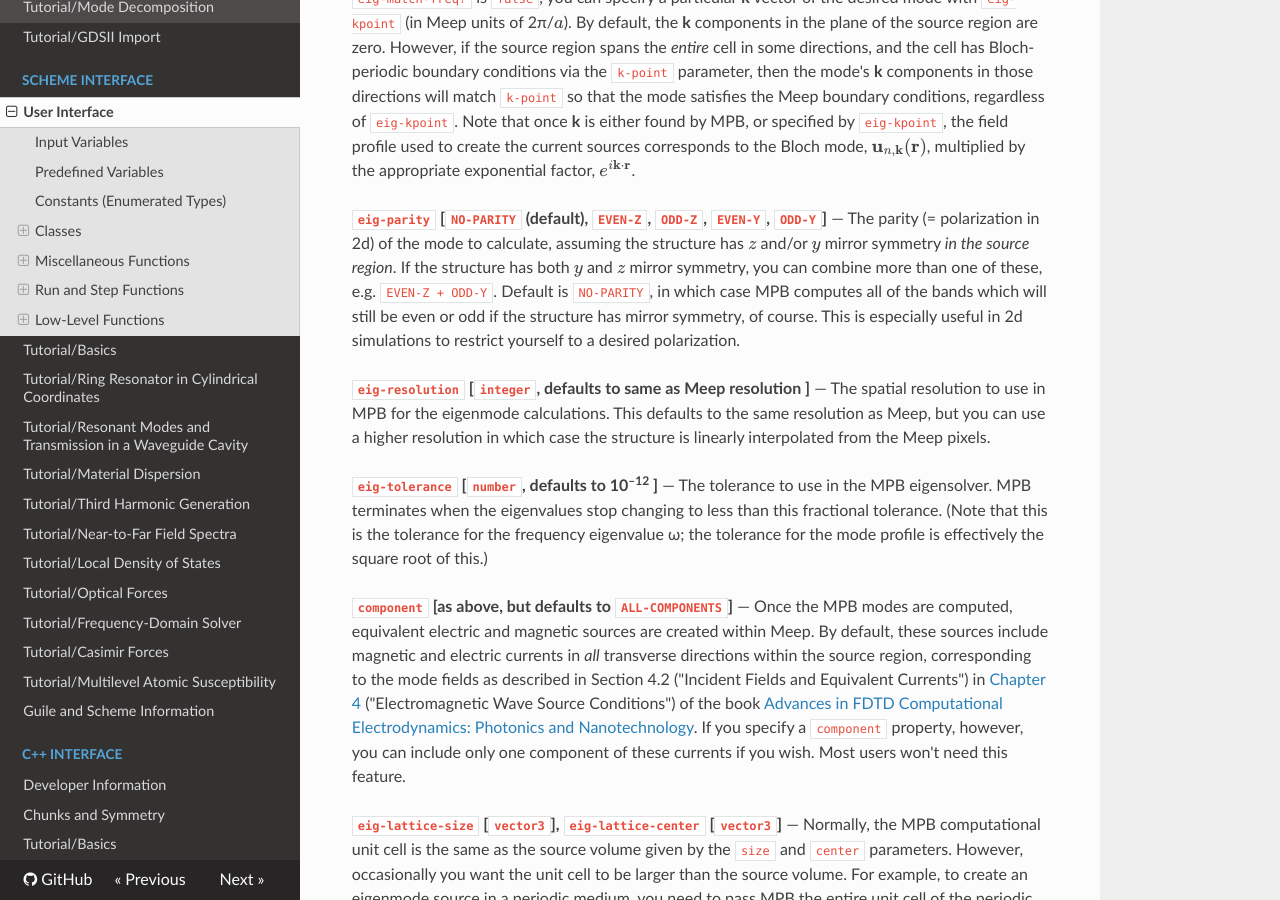
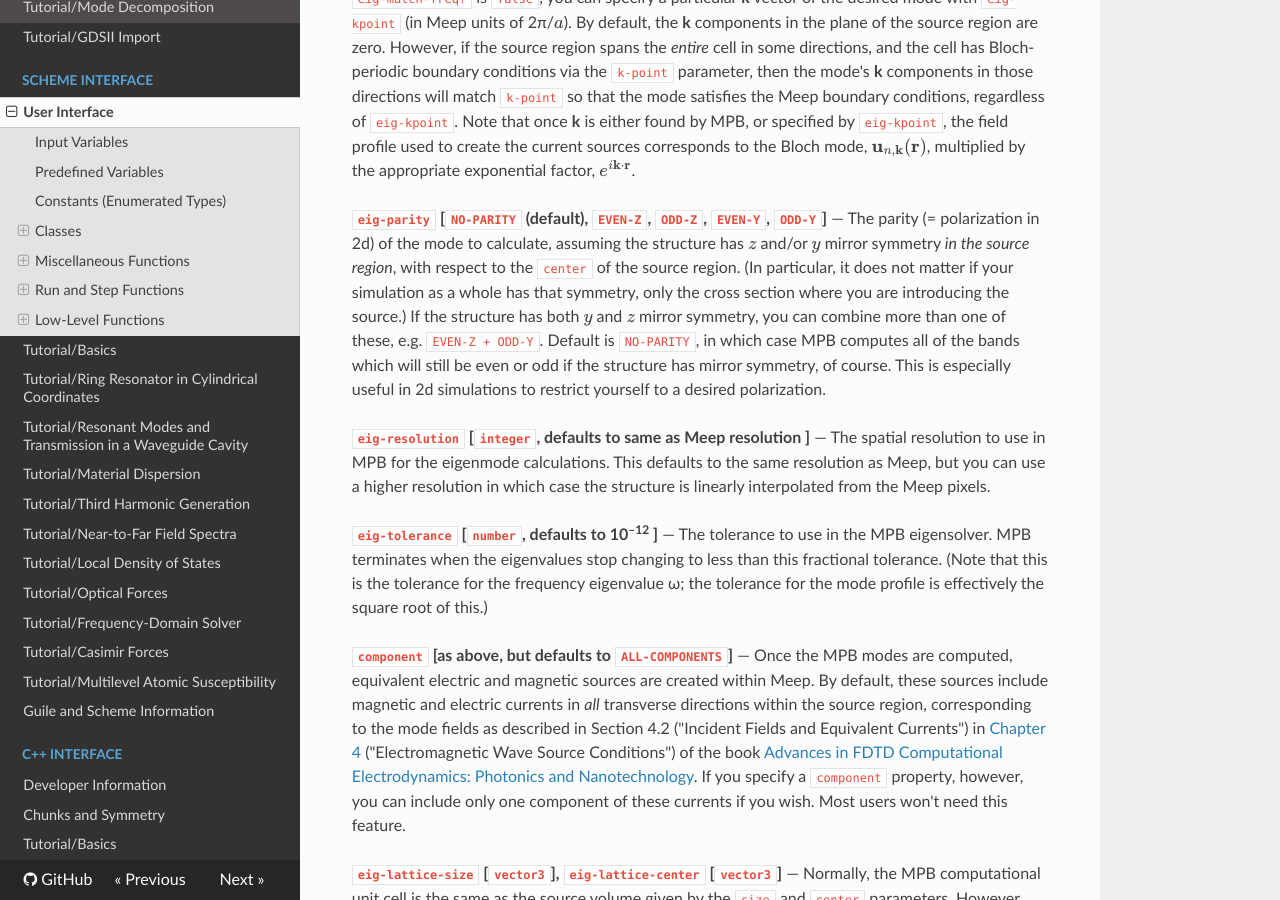
Before and after one commit to NanoComp/meep, an MkDocs documentation site: the page built from doc/docs/Scheme_User_Interface.md, in a window 1280 px wide and 900 px high, scrolled down 18892 px. Built offline with MkDocs 1.6.1, drawn with Linux system fonts in a browser that asks for light colours; nearby versions of some CDN libraries; formulas are drawn with MathJax 3; old or Windows-style settings are respelled for this version of MkDocs.

Commit message:
clarification

```diff
--- a/doc/docs/Scheme_User_Interface.md
+++ b/doc/docs/Scheme_User_Interface.md
@@ -635,7 +635,7 @@ By default (if `eig-match-freq?` is `true`), Meep tries to find a mode with the
 
 **`eig-parity` [`NO-PARITY` (default), `EVEN-Z`, `ODD-Z`, `EVEN-Y`, `ODD-Y`]**
 —
-The parity (= polarization in 2d) of the mode to calculate, assuming the structure has $z$ and/or $y$ mirror symmetry *in the source region*. If the structure has both $y$ and $z$ mirror symmetry, you can combine more than one of these, e.g. `EVEN-Z + ODD-Y`. Default is `NO-PARITY`, in which case MPB computes all of the bands which will still be even or odd if the structure has mirror symmetry, of course. This is especially useful in 2d simulations to restrict yourself to a desired polarization.
+The parity (= polarization in 2d) of the mode to calculate, assuming the structure has $z$ and/or $y$ mirror symmetry *in the source region*, with respect to the `center` of the source region.  (In particular, it does not matter if your simulation as a whole has that symmetry, only the cross section where you are introducing the source.) If the structure has both $y$ and $z$ mirror symmetry, you can combine more than one of these, e.g. `EVEN-Z + ODD-Y`. Default is `NO-PARITY`, in which case MPB computes all of the bands which will still be even or odd if the structure has mirror symmetry, of course. This is especially useful in 2d simulations to restrict yourself to a desired polarization.
 
 **`eig-resolution` [`integer`, defaults to same as Meep resolution ]**
 —
```
